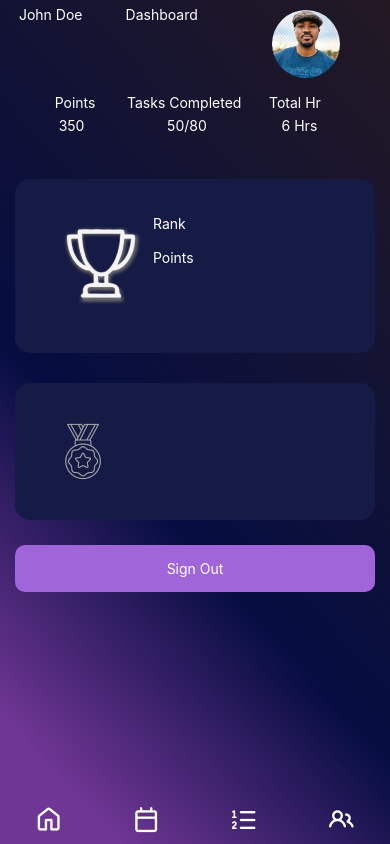
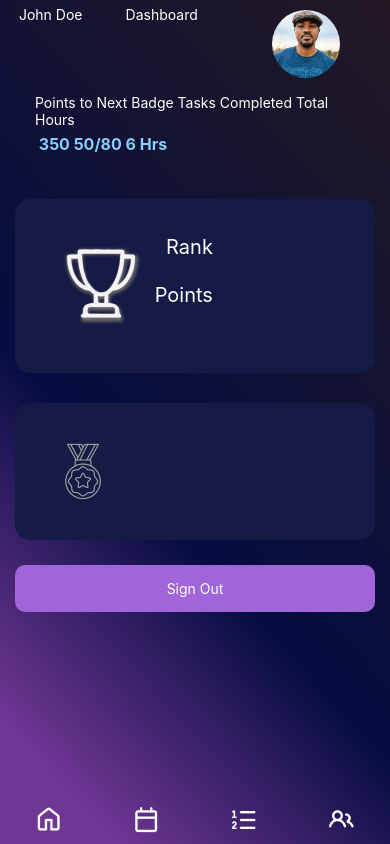
Before and after one commit to lavender-fox12/Member-app, a React Native app: screen /AppNavigator in a window 390 px wide. Built offline with nearby package versions, Linux system fonts and the light colour scheme; no server answers.

Commit message:
updated dashboard

```diff
--- a/app/screens/DashboardScreen.js
+++ b/app/screens/DashboardScreen.js
@@ -44,13 +44,26 @@ function DashboardScreen({ navigation }) {
         </TouchableWithoutFeedback>
       </View>
       <View style={styles.stats}>
-        <Text style={styles.text}>
+        <Text
+        style={[
+          styles.text,
+            {marginRight: 'auto'},
+            ]}>
+          {''}
+          {'Points to Next Badge '}
+          {'Tasks Completed '}
+          {'Total Hours'}
           {' '}
-          {'    Points        Tasks Completed       Total Hr'}{' '}
         </Text>
-        <Text style={styles.text}>
+        <Text style={[
+          styles.text,
+            { color: 'lightskyblue'},
+            { fontSize: 16},
+            { fontWeight: 'bold'},
+            {textAlign: 'justify'},
+            ]}>
           {' '}
-          {'     350                     50/80                   6 Hrs'}{' '}
+          {'350 ' + '50/80 '+'6 Hrs '}{' '}
         </Text>
       </View>
       <View style={styles.paddedBox}>
@@ -65,8 +78,12 @@ function DashboardScreen({ navigation }) {
         ]}
         />
         </TouchableWithoutFeedback>
-        <Text style={styles.text}>
-          {' '}
+        <Text style={[
+          styles.text,
+            { fontSize: 20},
+            { textAlign: 'right'},
+            ]}>
+
           {'Rank \n'}
           {' \n Points '}
         </Text>
```
